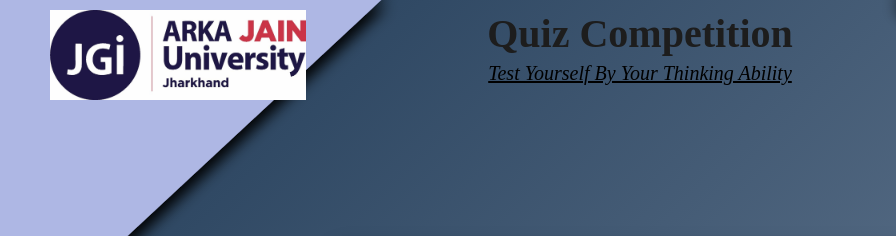
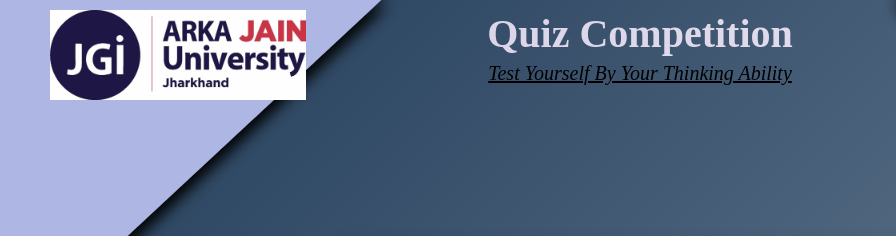
Before and after one commit to Anjalivibrant/quiz-world, a plain HTML site: page index.html in a window 1280 px wide. Shown: the top 236 px of the page, 0-896 px from the left. Drawn offline with Linux system fonts and the light colour scheme.

Commit message:
Update style.css

```diff
--- a/style.css
+++ b/style.css
@@ -28,6 +28,9 @@ body{
     text-transform: capitalize;
     font-family:'Montserrat' ;
     color: #1d1d1d;
+    background: linear-gradient(to right, #d3cce3, #e9e4f0);
+    -webkit-background-clip: text;
+    -webkit-text-fill-color: transparent;
 }
 
 
```
